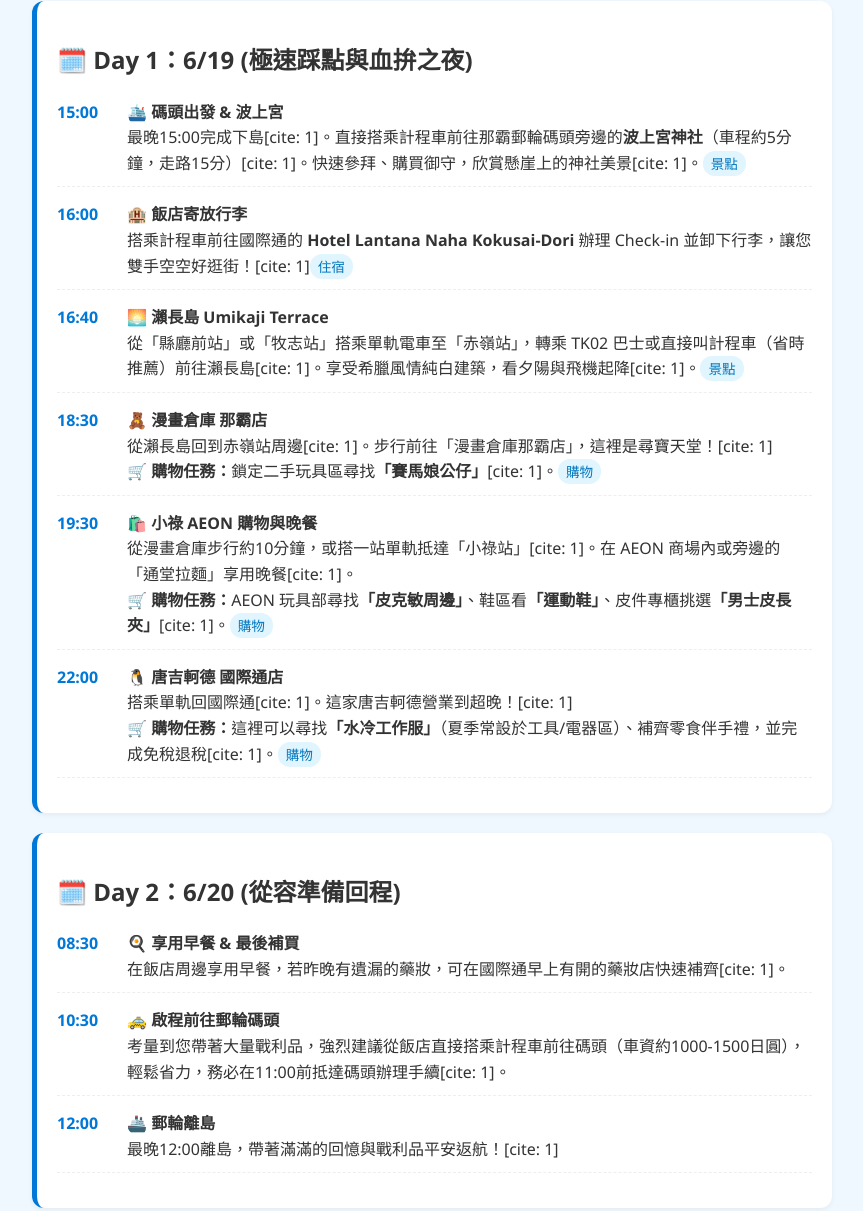
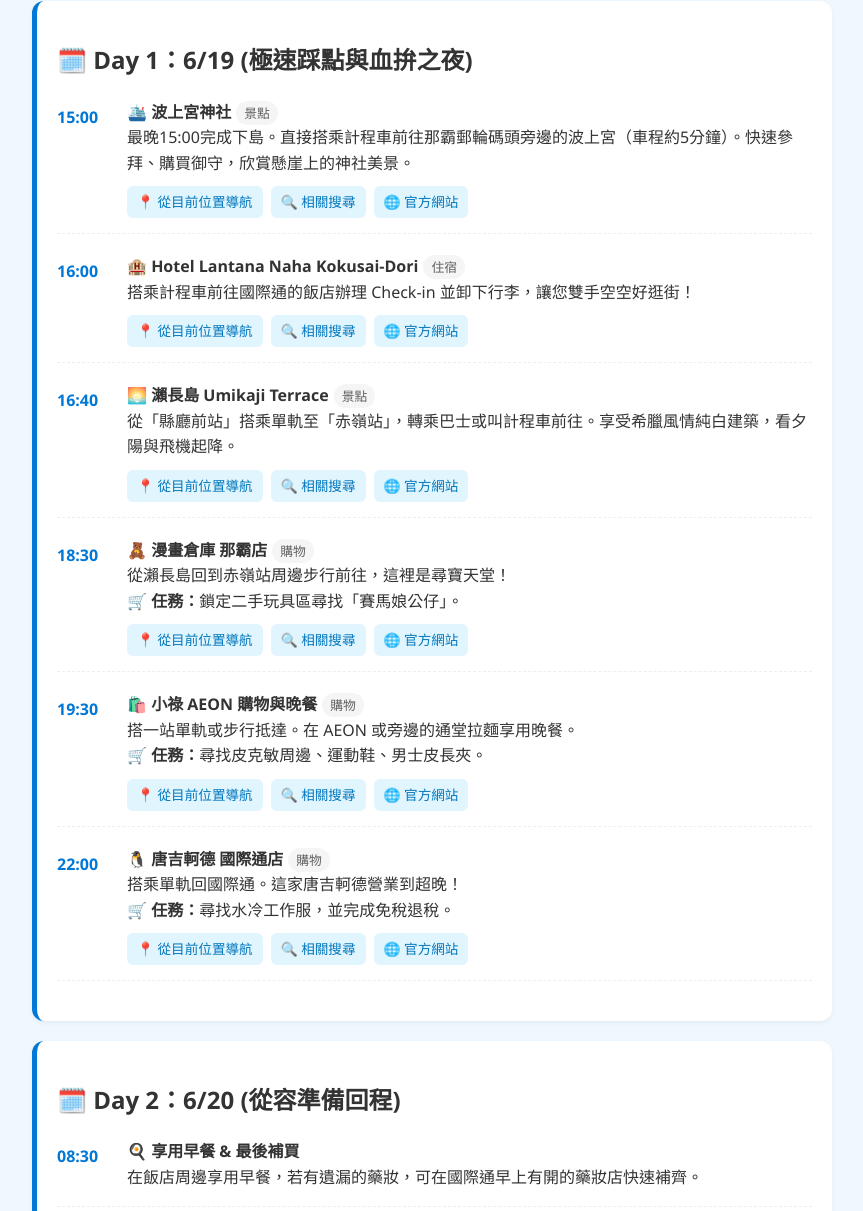
Before and after one commit to nagisajan-code/okinawa-trip, a plain HTML site: page index.html in a window 1280 px wide. Shown: the part 522-1733 px from the top of the page, without its empty margins (208-1071 px from the left). Drawn offline with Linux system fonts and the light colour scheme.

Commit message:
Update index.html

```diff
--- a/index.html
+++ b/index.html
@@ -51,14 +51,41 @@
         }
         .time-block {
             display: flex;
-            margin-bottom: 15px;
+            margin-bottom: 20px;
             border-bottom: 1px dashed #eee;
-            padding-bottom: 10px;
+            padding-bottom: 15px;
         }
         .time {
             font-weight: bold;
             color: var(--primary);
             min-width: 70px;
+            padding-top: 5px;
+        }
+        .content-area {
+            flex-grow: 1;
+        }
+        /* 新增：景點專屬快捷按鈕的樣式 */
+        .action-links {
+            margin-top: 10px;
+            display: flex;
+            flex-wrap: wrap;
+            gap: 8px;
+        }
+        .action-links a {
+            display: inline-flex;
+            align-items: center;
+            font-size: 0.85em;
+            padding: 5px 10px;
+            background-color: #E1F5FE;
+            color: #0277BD;
+            text-decoration: none;
+            border-radius: 6px;
+            transition: 0.2s;
+            font-weight: 500;
+        }
+        .action-links a:hover {
+            background-color: #B3E5FC;
+            transform: translateY(-1px);
         }
         .shopping-list {
             background-color: #FFF3CD;
@@ -91,12 +118,12 @@
             transform: translateY(-2px);
         }
         .tag {
-            background: #E1F5FE;
-            color: #0277BD;
+            background: #F5F5F5;
+            color: #616161;
             padding: 3px 8px;
             border-radius: 12px;
-            font-size: 0.85em;
-            margin-right: 5px;
+            font-size: 0.8em;
+            margin-left: 5px;
         }
         .tag-discount {
             background: #FFEBEE;
@@ -132,47 +159,77 @@
         <h2>🗓️ Day 1：6/19 (極速踩點與血拚之夜)</h2>
         <div class="time-block">
             <div class="time">15:00</div>
-            <div>
-                <strong>🛳️ 碼頭出發 & 波上宮</strong><br>
-                最晚15:00完成下島[cite: 1]。直接搭乘計程車前往那霸郵輪碼頭旁邊的<b>波上宮神社</b>（車程約5分鐘，走路15分）[cite: 1]。快速參拜、購買御守，欣賞懸崖上的神社美景[cite: 1]。<span class="tag">景點</span>
+            <div class="content-area">
+                <strong>🛳️ 波上宮神社</strong><span class="tag">景點</span><br>
+                最晚15:00完成下島。直接搭乘計程車前往那霸郵輪碼頭旁邊的波上宮（車程約5分鐘）。快速參拜、購買御守，欣賞懸崖上的神社美景。
+                <div class="action-links">
+                    <a href="https://www.google.com/maps/dir/?api=1&destination=波上宮,那霸" target="_blank">📍 從目前位置導航</a>
+                    <a href="https://www.google.com/search?q=沖繩+波上宮+參拜時間" target="_blank">🔍 相關搜尋</a>
+                    <a href="http://naminouegu.jp/" target="_blank">🌐 官方網站</a>
+                </div>
             </div>
         </div>
         <div class="time-block">
             <div class="time">16:00</div>
-            <div>
-                <strong>🏨 飯店寄放行李</strong><br>
-                搭乘計程車前往國際通的 <b>Hotel Lantana Naha Kokusai-Dori</b> 辦理 Check-in 並卸下行李，讓您雙手空空好逛街！[cite: 1]<span class="tag">住宿</span>
+            <div class="content-area">
+                <strong>🏨 Hotel Lantana Naha Kokusai-Dori</strong><span class="tag">住宿</span><br>
+                搭乘計程車前往國際通的飯店辦理 Check-in 並卸下行李，讓您雙手空空好逛街！
+                <div class="action-links">
+                    <a href="https://www.google.com/maps/dir/?api=1&destination=Hotel+Lantana+Naha+Kokusai-Dori" target="_blank">📍 從目前位置導航</a>
+                    <a href="https://www.google.com/search?q=Hotel+Lantana+Naha+Kokusai-Dori+評價" target="_blank">🔍 相關搜尋</a>
+                    <a href="https://hotel-lantana.jp/naha/" target="_blank">🌐 官方網站</a>
+                </div>
             </div>
         </div>
         <div class="time-block">
             <div class="time">16:40</div>
-            <div>
-                <strong>🌅 瀨長島 Umikaji Terrace</strong><br>
-                從「縣廳前站」或「牧志站」搭乘單軌電車至「赤嶺站」，轉乘 TK02 巴士或直接叫計程車（省時推薦）前往瀨長島[cite: 1]。享受希臘風情純白建築，看夕陽與飛機起降[cite: 1]。<span class="tag">景點</span>
+            <div class="content-area">
+                <strong>🌅 瀨長島 Umikaji Terrace</strong><span class="tag">景點</span><br>
+                從「縣廳前站」搭乘單軌至「赤嶺站」，轉乘巴士或叫計程車前往。享受希臘風情純白建築，看夕陽與飛機起降。
+                <div class="action-links">
+                    <a href="https://www.google.com/maps/dir/?api=1&destination=瀨長島+Umikaji+Terrace" target="_blank">📍 從目前位置導航</a>
+                    <a href="https://www.google.com/search?q=瀨長島+Umikaji+Terrace+必吃" target="_blank">🔍 相關搜尋</a>
+                    <a href="https://www.umikajiterrace.com/" target="_blank">🌐 官方網站</a>
+                </div>
             </div>
         </div>
         <div class="time-block">
             <div class="time">18:30</div>
-            <div>
-                <strong>🧸 漫畫倉庫 那霸店</strong><br>
-                從瀨長島回到赤嶺站周邊[cite: 1]。步行前往「漫畫倉庫那霸店」，這裡是尋寶天堂！[cite: 1]<br>
-                🛒 <b>購物任務：</b>鎖定二手玩具區尋找<b>「賽馬娘公仔」</b>[cite: 1]。<span class="tag">購物</span>
+            <div class="content-area">
+                <strong>🧸 漫畫倉庫 那霸店</strong><span class="tag">購物</span><br>
+                從瀨長島回到赤嶺站周邊步行前往，這裡是尋寶天堂！<br>
+                🛒 <b>任務：</b>鎖定二手玩具區尋找「賽馬娘公仔」。
+                <div class="action-links">
+                    <a href="https://www.google.com/maps/dir/?api=1&destination=マンガ倉庫+那覇店" target="_blank">📍 從目前位置導航</a>
+                    <a href="https://www.google.com/search?q=漫畫倉庫+那霸店+免稅" target="_blank">🔍 相關搜尋</a>
+                    <a href="https://mangasouko-okinawa.com/" target="_blank">🌐 官方網站</a>
+                </div>
             </div>
         </div>
         <div class="time-block">
             <div class="time">19:30</div>
-            <div>
-                <strong>🛍️ 小祿 AEON 購物與晚餐</strong><br>
-                從漫畫倉庫步行約10分鐘，或搭一站單軌抵達「小祿站」[cite: 1]。在 AEON 商場內或旁邊的「通堂拉麵」享用晚餐[cite: 1]。<br>
-                🛒 <b>購物任務：</b>AEON 玩具部尋找<b>「皮克敏周邊」</b>、鞋區看<b>「運動鞋」</b>、皮件專櫃挑選<b>「男士皮長夾」</b>[cite: 1]。<span class="tag">購物</span>
+            <div class="content-area">
+                <strong>🛍️ 小祿 AEON 購物與晚餐</strong><span class="tag">購物</span><br>
+                搭一站單軌或步行抵達。在 AEON 或旁邊的通堂拉麵享用晚餐。<br>
+                🛒 <b>任務：</b>尋找皮克敏周邊、運動鞋、男士皮長夾。
+                <div class="action-links">
+                    <a href="https://www.google.com/maps/dir/?api=1&destination=AEON+那霸店" target="_blank">📍 從目前位置導航</a>
+                    <a href="https://www.google.com/search?q=小祿+AEON+必買" target="_blank">🔍 相關搜尋</a>
+                    <a href="https://www.aeon-ryukyu.jp/store/aeon/naha/" target="_blank">🌐 官方網站</a>
+                </div>
             </div>
         </div>
         <div class="time-block">
             <div class="time">22:00</div>
-            <div>
-                <strong>🐧 唐吉軻德 國際通店</strong><br>
-                搭乘單軌回國際通[cite: 1]。這家唐吉軻德營業到超晚！[cite: 1]<br>
-                🛒 <b>購物任務：</b>這裡可以尋找<b>「水冷工作服」</b>（夏季常設於工具/電器區）、補齊零食伴手禮，並完成免稅退稅[cite: 1]。<span class="tag">購物</span>
+            <div class="content-area">
+                <strong>🐧 唐吉軻德 國際通店</strong><span class="tag">購物</span><br>
+                搭乘單軌回國際通。這家唐吉軻德營業到超晚！<br>
+                🛒 <b>任務：</b>尋找水冷工作服，並完成免稅退稅。
+                <div class="action-links">
+                    <a href="https://www.google.com/maps/dir/?api=1&destination=ドン・キホーテ+那覇国際通り店" target="_blank">📍 從目前位置導航</a>
+                    <a href="https://www.google.com/search?q=唐吉軻德+國際通+退稅" target="_blank">🔍 相關搜尋</a>
+                    <a href="https://www.donki.com/store/shop_detail.php?shop_id=323" target="_blank">🌐 官方網站</a>
+                </div>
             </div>
         </div>
     </div>
@@ -182,64 +239,49 @@
         <h2>🗓️ Day 2：6/20 (從容準備回程)</h2>
         <div class="time-block">
             <div class="time">08:30</div>
-            <div>
+            <div class="content-area">
                 <strong>🍳 享用早餐 & 最後補買</strong><br>
-                在飯店周邊享用早餐，若昨晚有遺漏的藥妝，可在國際通早上有開的藥妝店快速補齊[cite: 1]。
+                在飯店周邊享用早餐，若有遺漏的藥妝，可在國際通早上有開的藥妝店快速補齊。
             </div>
         </div>
         <div class="time-block">
             <div class="time">10:30</div>
-            <div>
-                <strong>🚕 啟程前往郵輪碼頭</strong><br>
-                考量到您帶著大量戰利品，強烈建議從飯店直接搭乘計程車前往碼頭（車資約1000-1500日圓），輕鬆省力，務必在11:00前抵達碼頭辦理手續[cite: 1]。
+            <div class="content-area">
+                <strong>🚕 啟程前往那霸郵輪碼頭</strong><br>
+                強烈建議從飯店直接搭乘計程車前往碼頭（車資約1000-1500日圓），輕鬆省力。
+                <div class="action-links">
+                    <a href="https://www.google.com/maps/dir/?api=1&destination=那覇クルーズターミナル" target="_blank">📍 從目前位置導航至碼頭</a>
+                </div>
             </div>
         </div>
-        <div class="time-block">
+        <div class="time-block" style="border-bottom: none;">
             <div class="time">12:00</div>
-            <div>
+            <div class="content-area">
                 <strong>🚢 郵輪離島</strong><br>
-                最晚12:00離島，帶著滿滿的回憶與戰利品平安返航！[cite: 1]
+                最晚12:00離島，帶著滿滿的回憶與戰利品平安返航！
             </div>
         </div>
     </div>
 
-    <!-- 必買清單追蹤 -->
-    <div class="shopping-list">
-        <h3>📝 必買清單精準攻略地圖</h3>
-        <ul style="list-style-type: none; padding-left: 0;">
-            <li>✅ <b>皮克敏周邊：</b> 首選 <i>小祿 AEON 玩具區</i> 或 <i>唐吉軻德</i>[cite: 1]。</li>
-            <li>✅ <b>運動鞋：</b> <i>小祿 AEON</i> 內的鞋區或國際通的 ABC-Mart[cite: 1]。</li>
-            <li>✅ <b>男士皮長夾：</b> <i>小祿 AEON</i> 一樓皮件專櫃，款式實用且具備免稅服務[cite: 1]。</li>
-            <li>✅ <b>水冷工作服：</b> 夏季熱門商品！請在 <i>唐吉軻德 國際通店</i> 的電器/五金生活區尋找[cite: 1]。</li>
-            <li>✅ <b>賽馬娘公仔：</b> <i>漫畫倉庫 那霸店</i> 二手模型區，保證讓您挑到眼花撩亂！[cite: 1]</li>
-        </ul>
-    </div>
-
     <!-- 智慧工具列 -->
     <div class="card">
-        <h3>🛠️ 智慧旅遊工具列 (一鍵點擊)</h3>
-        <p>請點擊下方按鈕開啟對應的智慧導航與追蹤功能：</p>
+        <h3>🛠️ 智慧旅遊全局工具</h3>
         <div class="tools-grid">
-            <!-- 帶入所有行程節點的 Google Maps 導航 -->
-            <a href="https://www.google.com/maps/dir/?api=1&origin=那覇クルーズターミナル&destination=ドン・キホーテ+那覇国際通り店&waypoints=波上宮|ホテルランタナ那覇国際通り|瀬長島ウミカジテラス|マンガ倉庫+那覇店|イオン+那覇店" target="_blank" class="btn-tool">🗺️ 行程專屬路線導航</a>
-
-            <!-- 根據當下 GPS 尋找周圍餐廳 -->
+            <a href="https://www.google.com/maps/dir/?api=1&origin=那覇クルーズターミナル&destination=ドン・キホーテ+那覇国際通り店&waypoints=波上宮|ホテルランタナ那覇国際通り|瀬長島ウミカジテラス|マンガ倉庫+那覇店|イオン+那覇店" target="_blank" class="btn-tool">🗺️ 全程路線總覽</a>
             <a href="https://www.google.com/maps/search/?api=1&query=餐廳" target="_blank" class="btn-tool">🍽️ 搜尋目前周圍餐廳</a>
-
-            <!-- 沖繩官方公車即時動態追蹤 (のりもの NAVI) -->
             <a href="https://www.busnavi-okinawa.com/top/" target="_blank" class="btn-tool">🚆 沖繩公車即時動態</a>
         </div>
     </div>
 
 </div>
 
-<!-- Service Worker 註冊移至 body 結尾，確保 HTML 解析正確 -->
+<!-- Service Worker -->
 <script>
     if ('serviceWorker' in navigator) {
         window.addEventListener('load', () => {
             navigator.serviceWorker.register('./sw.js')
                 .then(registration => {
-                    console.log('離線守護神啟動成功！範圍：', registration.scope);
+                    console.log('離線守護神啟動成功！');
                 })
                 .catch(error => {
                     console.log('離線守護神啟動失敗：', error);
```
